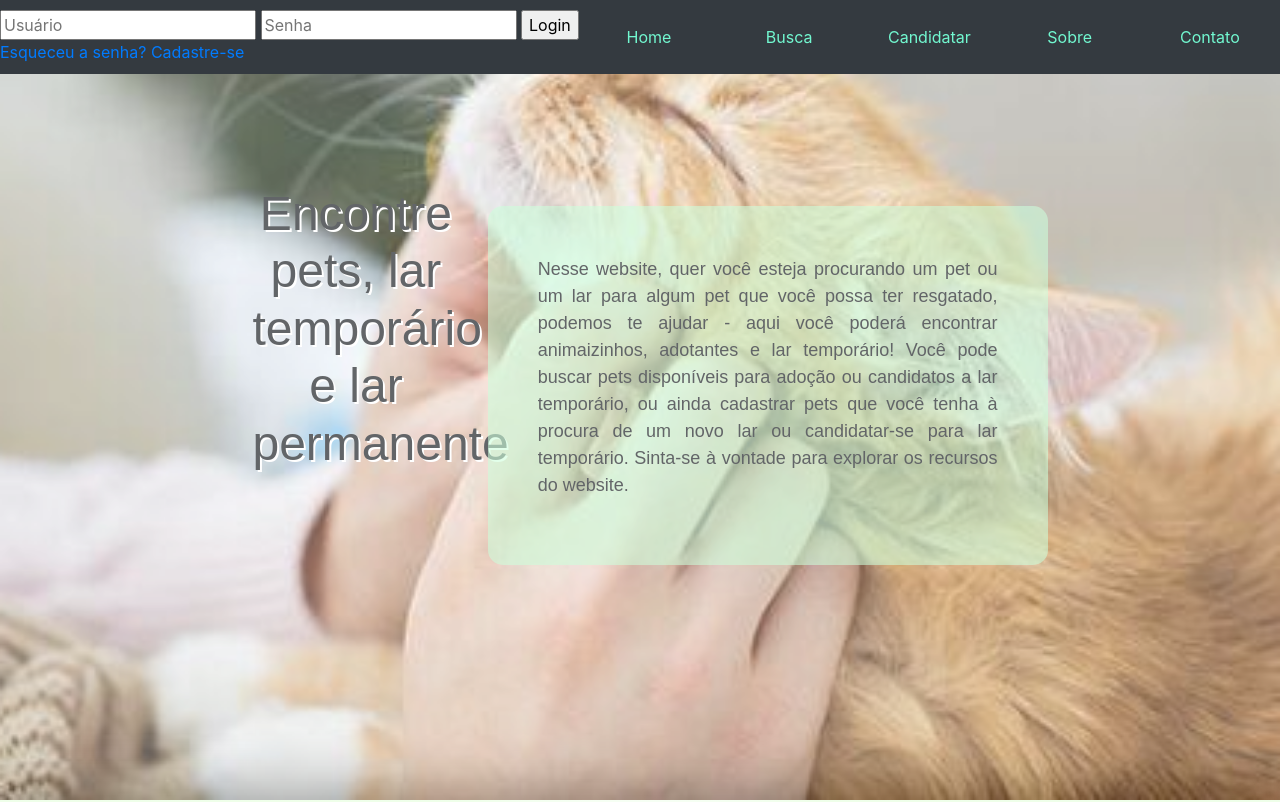
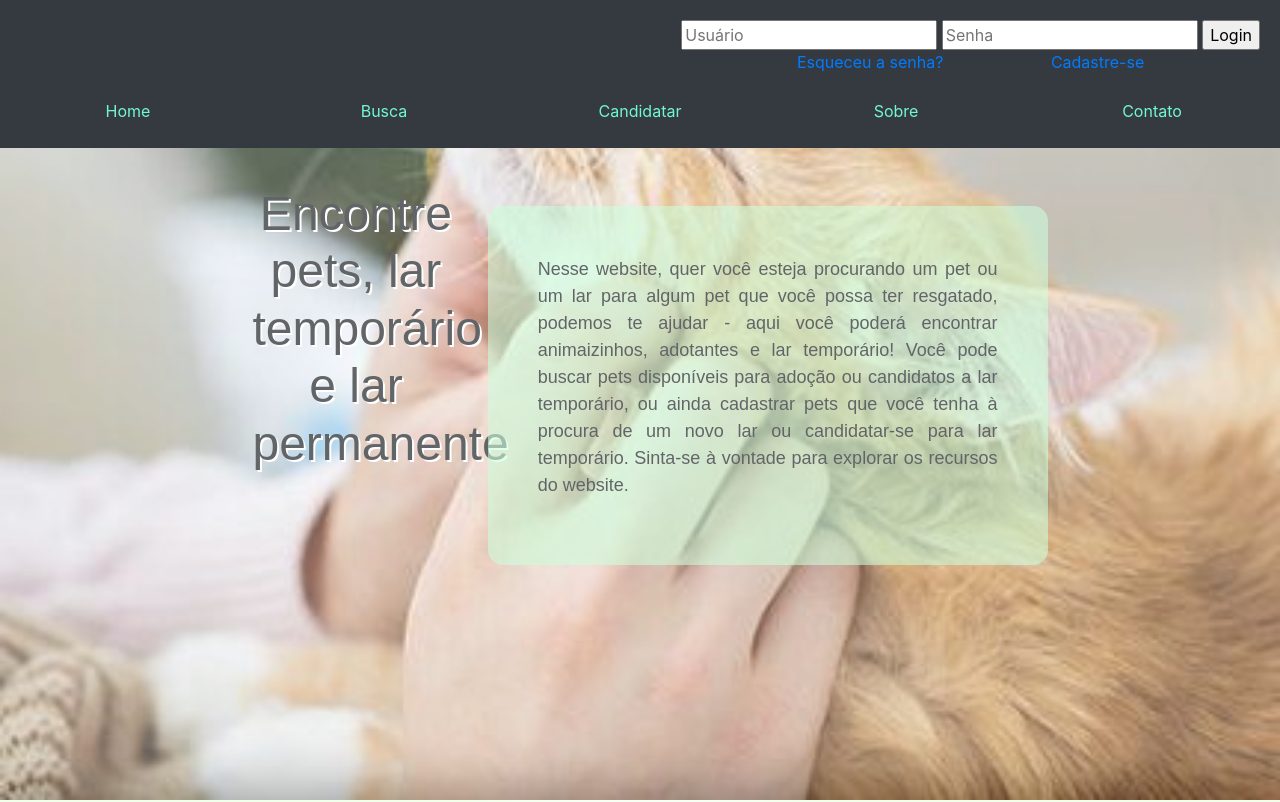
Before and after one commit to cabralraf/pet-adoption-website, a plain HTML site: page index.html in a window 1280 px wide. Shown: the top 802 px of the page. Drawn offline with nearby package versions, Linux system fonts and the light colour scheme; a script that the page names is missing; a web font is replaced by a local one.

Commit message:
Update style.css

```diff
--- a/css/style.css
+++ b/css/style.css
@@ -29,12 +29,42 @@ body, html {
 
 /* navbar */
 #navbar {
+    display: flex;
+    flex-direction: column;
     background-color: #2f4e2f;
     width: 100%;
     margin: 0;
     padding: 0;
     position: fixed;
     z-index: 10;
+}
+
+#upper-navbar {
+    width: 100%;
+    display: flex;
+    flex-direction: row;
+    margin-top: 20px;
+    justify-content: flex-end;
+}
+
+/* #home-button {
+    margin-left: 20px;
+} */
+
+#login-register {
+    display: flex;
+    flex-direction: column;
+    margin-right: 20px;
+}
+
+#user-recovery {
+    display: flex;
+    justify-content: space-between;
+    padding: 0 20%;
+}
+
+#navlinks {
+    width: 100%;
 }
 
 #navbar ul {
@@ -145,6 +175,8 @@ article h2 {
     margin-top: 25%;
 }
 
+
+
 /* footer */
 footer {
     height: 300px;
@@ -155,6 +187,9 @@ footer {
 
 @media(max-width: 575px) {
 
+    #upper-navbar {
+        justify-content: space-between;
+    }
     #navbar ul {
         flex-direction: column;
     }
```
